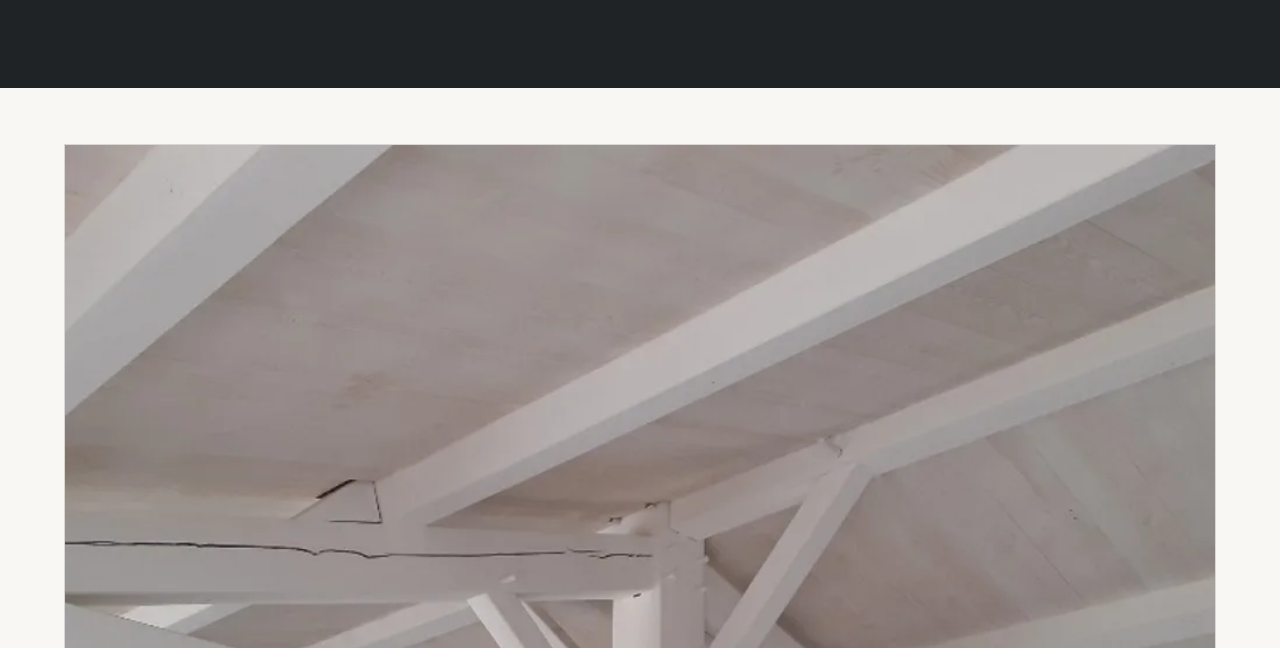
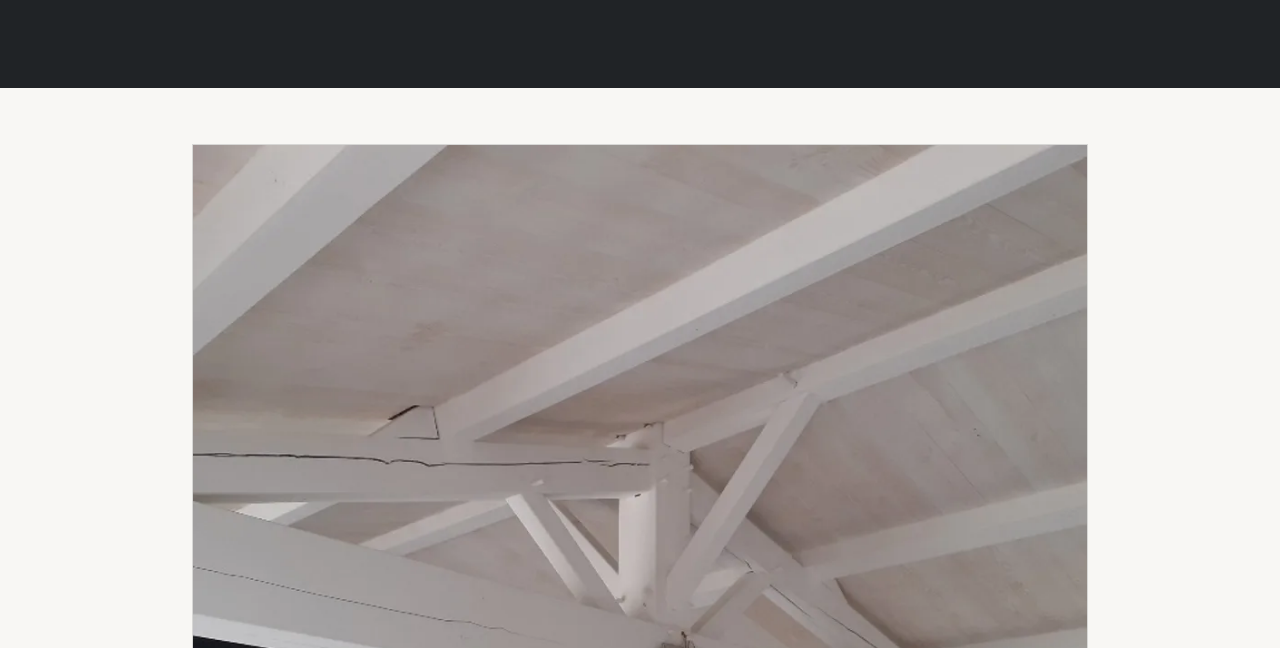
Before and after one commit to SimonJulie-lab/site-internet-abcd-Ingenierie, a plain HTML site: page site/nos-expertises.html in a window 1280 px wide. Shown: the part 304-952 px from the top of the page. Drawn offline with nearby package versions, Linux system fonts and the light colour scheme.

Commit message:
Ajuste les pages contact et expertises

```diff
--- a/site/nos-expertises.html
+++ b/site/nos-expertises.html
@@ -135,7 +135,7 @@
     </section>
 
     <section class="shell py-10 md:py-14">
-      <img id="image1" src="/photos/ferme-traditionnelle.webp" alt="Détails d'une structure bois et d'un assemblage métallique" class="w-full border border-ink/15">
+      <img id="image1" src="/photos/ferme-traditionnelle.webp" alt="Détails d'une structure bois et d'un assemblage métallique" class="mx-auto block w-full max-w-4xl border border-ink/15">
     </section>
 
     <!-- Sommaire -->
```
Also changed, not shown: site/contact.html (+1 -1 lines).
